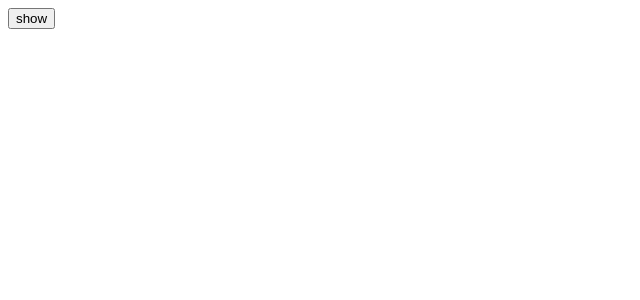
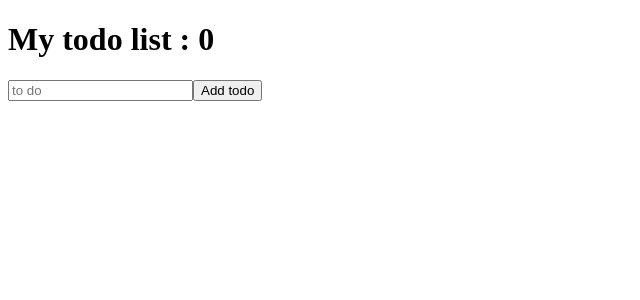
Before and after one commit to landhyun/movieapp, a React (Create React App) app: page / in a window 1280 px wide. Shown: the top 300 px of the page, without its empty margins (0-640 px from the left). Built offline with nearby package versions, Linux system fonts and the light colour scheme.

Commit message:
#7.0 todolist1

```diff
--- a/src/App.js
+++ b/src/App.js
@@ -1,25 +1,39 @@
 import React, { useState, useEffect } from "react";
 import PropTypes from "prop-types";
 
-function Hello() {
-    function effectFn() {
-        console.log("생성됨. 해당 function의 return 요소를 보여줌");
-        return () => console.log("사라짐. 여기서 return을 한번 더 해주어 반대가 되었기 때문에 해당 function의 return 요소가 없음");
-    }
-    useEffect(effectFn, [])
-    return <h1>Hello</h1>;
-}
+function App() {
+    const [todo, setTodo] = useState("");
+    const [todos, setTodos] = useState([]);
 
-function App() {
-    const [show, setShow] = useState(false);
-    const onClick = () => {
-        setShow((prev) => !prev);
-    }
+    const onChange = (event) => {
+        setTodo(event.currentTarget.value)
+    };
+    const onSubmit = (event) => {
+        event.preventDefault();
+        if (todo === "") {
+            return;
+        }
+        setTodo("");
+        setTodos((currentArray) => [todo, ...currentArray]);
+        console.log(todos);
+        const list = document.createElement("li");
+        list.innerHTML = {todo};
+    };
     return (
         <div>
-            <button onClick={onClick}>{show ? "hide" : "show"}</button>
-            {show ? <Hello/> : null}
-        </div>
+        <h1>My todo list : {todos.length}</h1>
+        <form onSubmit={onSubmit}>
+          <input
+            onChange={onChange}
+            value={todo}
+            type="text"
+            placeholder="to do"
+            />
+        <button>Add todo</button>
+        </form>
+        <ul>
+        </ul>
+      </div>
     );
 }
 
```
